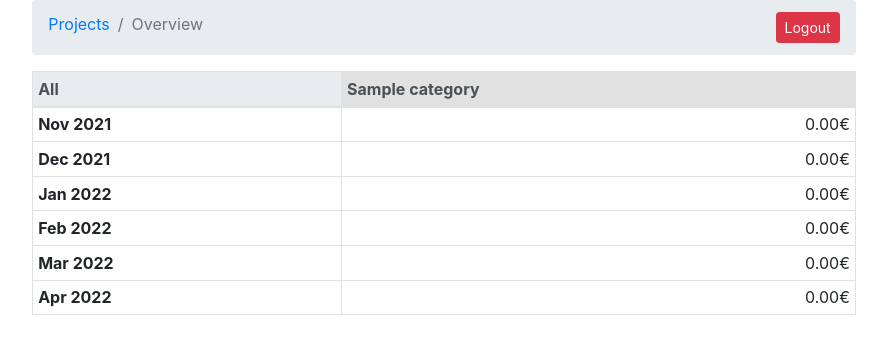
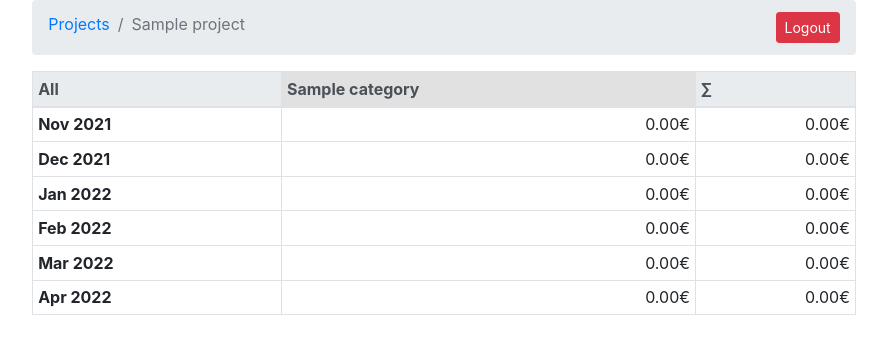
Before and after one commit to angelsenra/cashflow, a Django app: page /p/1/ in a window 1280 px wide. Shown: the top 354 px of the page, without its empty margins (196-1083 px from the left). Run offline with Django 4.2, Linux system fonts and the light colour scheme; a user stored in the database is signed in; tables that the repository leaves empty hold one stand-in row (values such as "Sample post"); some libraries are stand-ins or nearby versions.

Commit message:
Fix breadcrumbs and add total per period (table)

```diff
--- a/backend/expenses/templates/expenses/expense_detail.html
+++ b/backend/expenses/templates/expenses/expense_detail.html
@@ -1,12 +1,12 @@
 {% extends "expenses/base_bootstrap.html" %}
 {% load crispy_forms_tags %}
-
-{% block title %}My amazing detail{% endblock %}
 
 {% block content %}
 <nav>
   <ol class="breadcrumb">
-    <li class="breadcrumb-item"><a href="{% url 'expenses:expense_list' project.public_id %}">Home</a></li>
+    <li class="breadcrumb-item"><a href="{% url 'expenses:project_list' %}">Projects</a></li>
+    <li class="breadcrumb-item"><a href="{% url 'expenses:project_detail' project.public_id %}">{{ project.name }}</a></li>
+    <li class="breadcrumb-item"><a href="{% url 'expenses:expense_list' project.public_id %}">Expenses</a></li>
     <li class="breadcrumb-item active">Detail</li>
     <form class="ml-auto" action="{% url 'account_logout' %}" method="post">
       {% csrf_token %}
--- a/backend/expenses/templates/expenses/project_detail.html
+++ b/backend/expenses/templates/expenses/project_detail.html
@@ -4,7 +4,7 @@
 <nav>
   <ol class="breadcrumb">
     <li class="breadcrumb-item"><a href="{% url 'expenses:project_list' %}">Projects</a></li>
-    <li class="breadcrumb-item active">Overview</li>
+    <li class="breadcrumb-item active">{{ project.name }}</li>
     <form class="ml-auto" action="{% url 'account_logout' %}" method="post">
       {% csrf_token %}
       <input type="submit" class="btn btn-sm btn-danger" name="logout" value="Logout">
@@ -30,6 +30,13 @@
         </a>
       </th>
       {% endfor %}
+      {% if forloop.counter0 == 0 %}
+      <th rowspan="{{ header_rows|length }}">
+        <a class="d-block link-unstyled" href="{% url 'expenses:expense_list' project_public_id=project.public_id %}">
+          <span>∑</span>
+        </a>
+      </th>
+      {% endif %}
     </tr>
     {% endfor %}
   </thead>
--- a/backend/expenses/views.py
+++ b/backend/expenses/views.py
@@ -206,10 +206,14 @@ class Header:
 
     @property
     def link(self):
+        query_args = dict()
+        query_args["category"] = self.category.public_id
+        if self.is_total:
+            query_args["show_children"] = "True"
+
         return (
             reverse("expenses:expense_list", kwargs=dict(project_public_id=self.category.project.public_id))
-            + f"?category={self.category.public_id}"
-            + ("&show_children=True" if self.is_total else "")
+            + f"?{urllib.parse.urlencode(query_args)}"
         )
 
 
@@ -262,11 +266,12 @@ class Period:
 
     @property
     def link(self):
-        period_start_str = self.period_start.strftime(DATE_FORMAT)
-        period_end_str = self.period_end.strftime(DATE_FORMAT)
+        query_args = dict()
+        query_args["from"] = self.period_start.strftime(DATE_FORMAT)
+        query_args["to"] = self.period_end.strftime(DATE_FORMAT)
         return (
             reverse("expenses:expense_list", kwargs=dict(project_public_id=self.project.public_id))
-            + f"?from={period_start_str}&to={period_end_str}"
+            + f"?{urllib.parse.urlencode(query_args)}"
         )
 
 
@@ -277,6 +282,7 @@ class Value:
     period_start: datetime.datetime
     period_end: datetime.datetime
     is_total: bool
+    project: typing.Optional[Project] = None
 
     @property
     def name(self):
@@ -284,15 +290,21 @@ class Value:
 
     @property
     def link(self):
-        if self.category is None:
+        if self.category is None and self.project is None:
             return ""
 
-        period_start_str = self.period_start.strftime(DATE_FORMAT)
-        period_end_str = self.period_end.strftime(DATE_FORMAT)
+        query_args = dict()
+        query_args["from"] = self.period_start.strftime(DATE_FORMAT)
+        query_args["to"] = self.period_end.strftime(DATE_FORMAT)
+        if self.is_total:
+            query_args["show_children"] = "True"
+        if self.category:
+            query_args["category"] = self.category.public_id
+
+        project = self.project or self.category.project
         return (
-            reverse("expenses:expense_list", kwargs=dict(project_public_id=self.category.project.public_id))
-            + f"?category={self.category.public_id}&from={period_start_str}&to={period_end_str}"
-            + ("&show_children=True" if self.is_total else "")
+            reverse("expenses:expense_list", kwargs=dict(project_public_id=project.public_id))
+            + f"?{urllib.parse.urlencode(query_args)}"
         )
 
 
@@ -302,6 +314,7 @@ def _generate_value_rows(*, project: Project) -> list[tuple[Period, list[Value]]
     for period_start, period_end in periods:
         filter_ = dict(spent_at__gte=period_start, spent_at__lte=period_end)
         values = Category.build_values(None, filter_=filter_, project=project)
+        total_of_the_period = sum(value for value, is_total, category in values if not is_total)
         value_rows.append(
             (
                 Period(project=project, period_start=period_start, period_end=period_end),
@@ -314,6 +327,16 @@ def _generate_value_rows(*, project: Project) -> list[tuple[Period, list[Value]]
                         is_total=is_total,
                     )
                     for value, is_total, category in values
+                ]
+                + [
+                    Value(
+                        amount=total_of_the_period,
+                        category=None,
+                        project=project,
+                        period_start=period_start,
+                        period_end=period_end,
+                        is_total=False,
+                    )
                 ],
             )
         )
```
Also changed, not shown: backend/expenses/templates/expenses/expense_list.html (+3 -4 lines).
